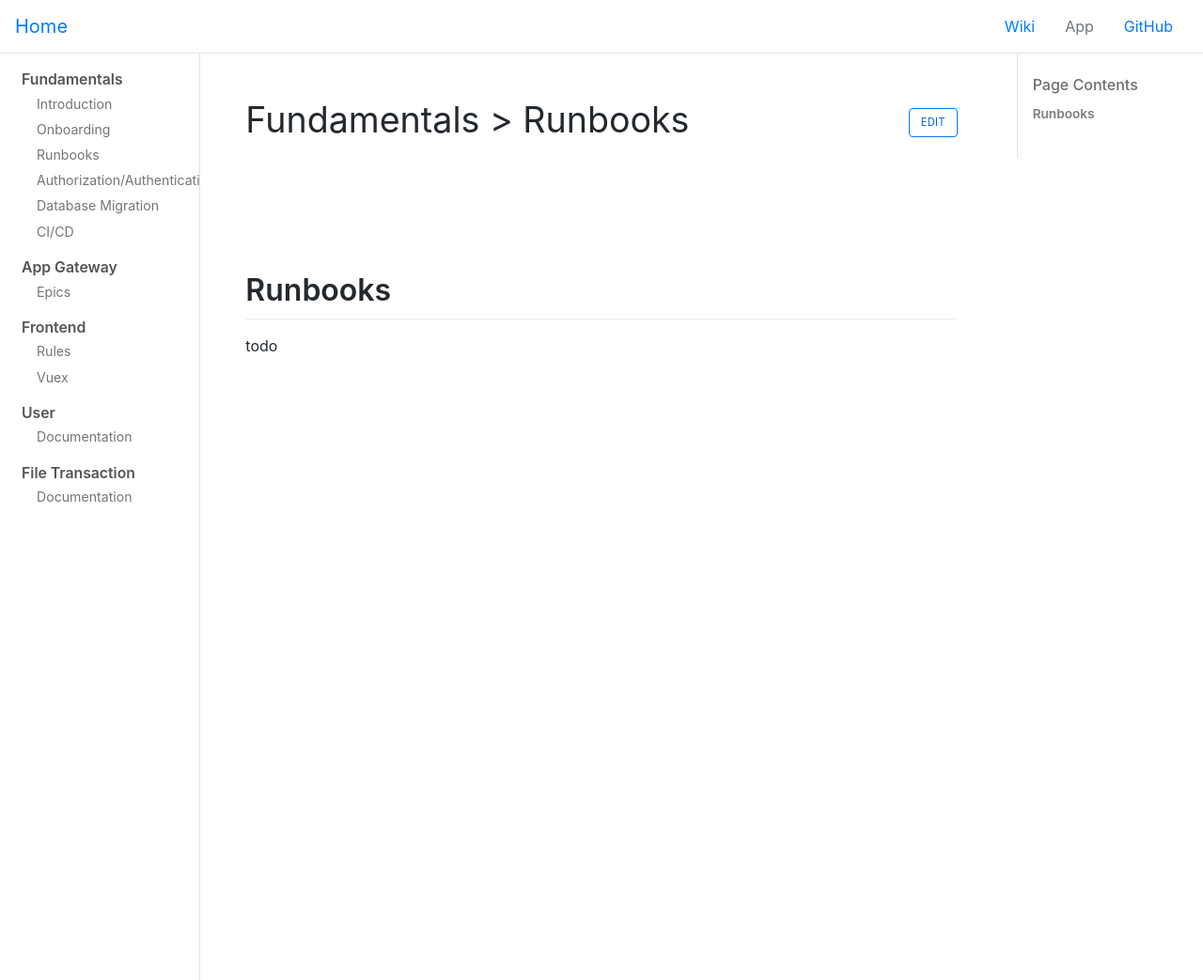
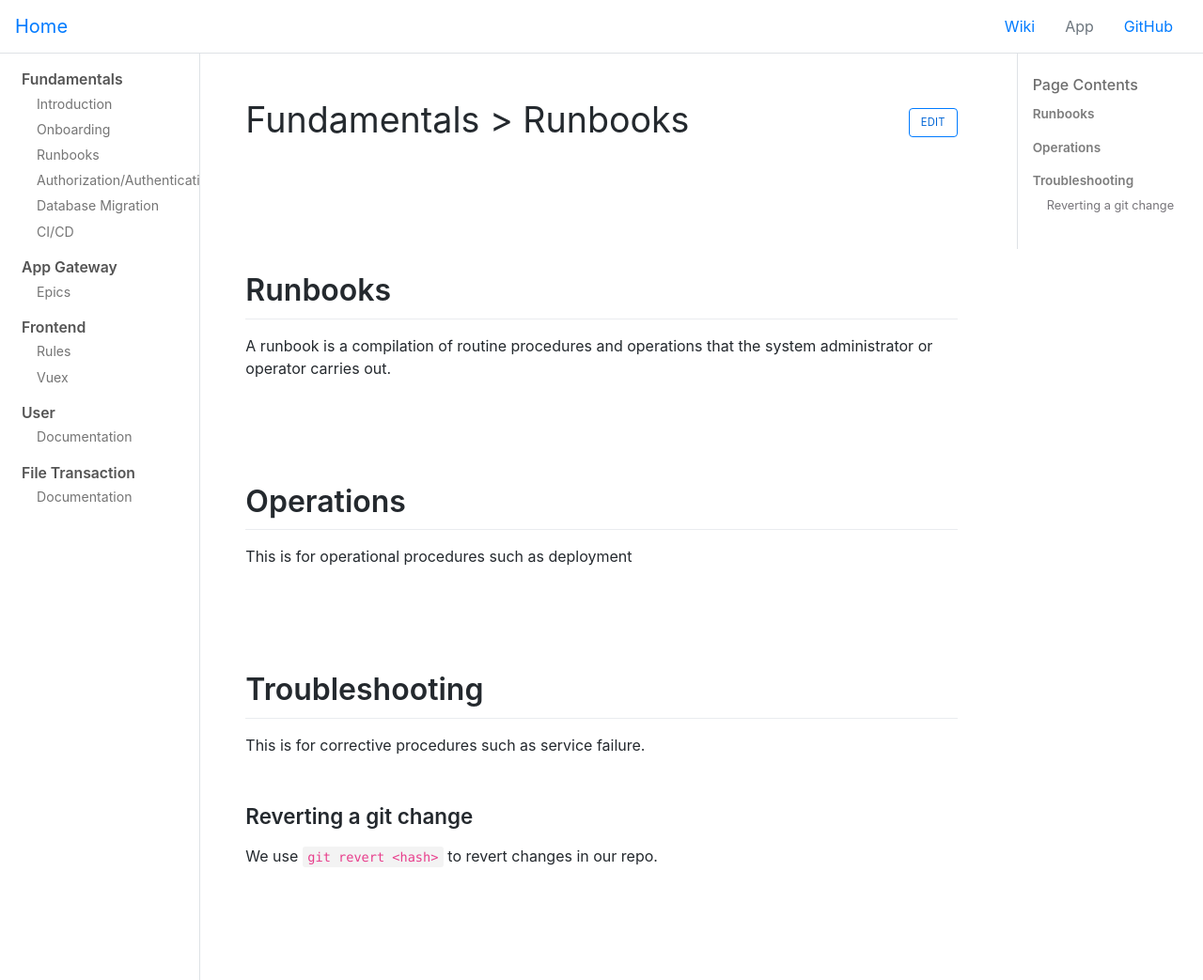
Before and after one commit to hwsc-org/hwsc-org.github.io, a Jekyll site: the page built from wikis/fundamentals/runbooks.md, in a window 1280 px wide and 1043 px high. Shown: the whole window at 94% size. Built offline with Jekyll 4.4.1, drawn with Linux system fonts in a browser that asks for light colours; comment, search, counter and statistics services are not loaded.

Commit message:
Add runbooks doc

```diff
--- a/wikis/fundamentals/runbooks.md
+++ b/wikis/fundamentals/runbooks.md
@@ -7,4 +7,13 @@ redirect_from:
   - "/wikis/fundamentals/"
 ---
 ## Runbooks
-todo
+A runbook is a compilation of routine procedures and operations that the system administrator or operator carries out.
+
+## Operations
+This is for operational procedures such as deployment
+
+## Troubleshooting
+This is for corrective procedures such as service failure.
+
+### Reverting a git change
+We use `git revert <hash>` to revert changes in our repo.
```
